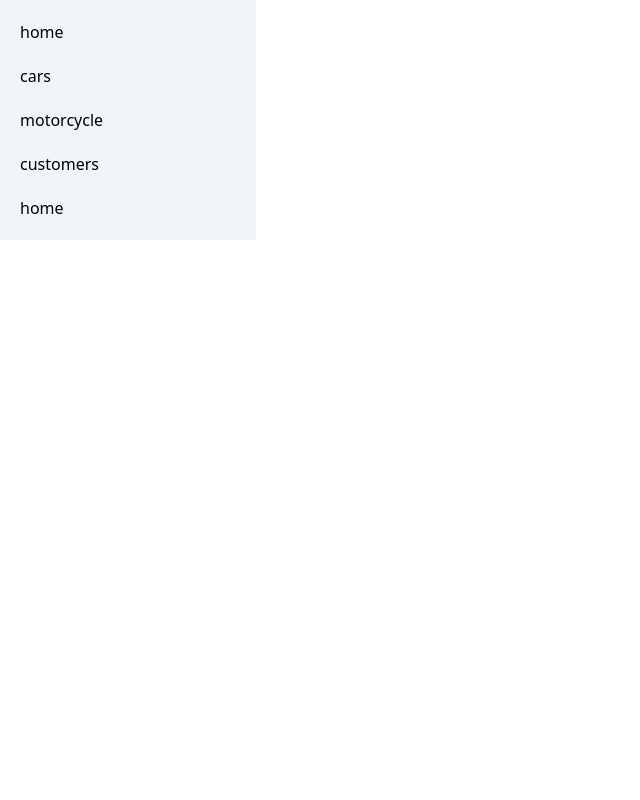
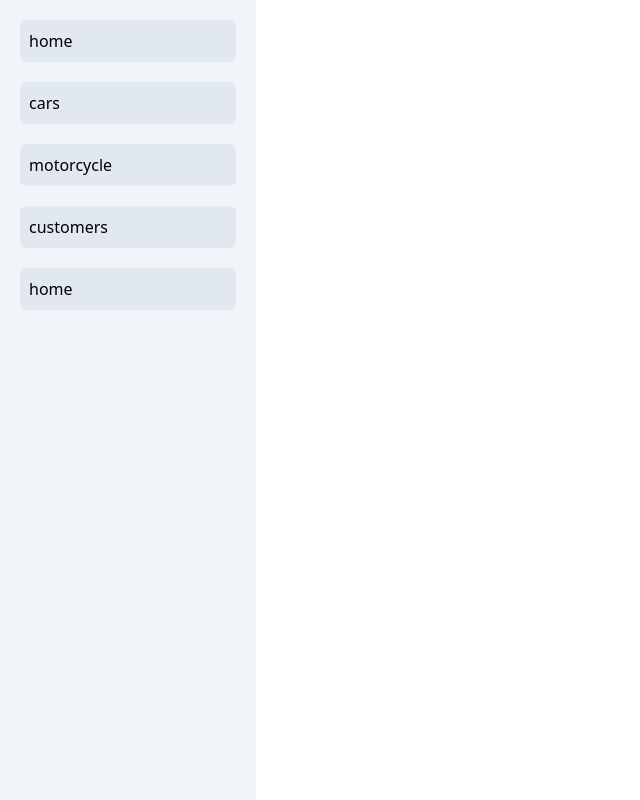
Before and after one commit to Elsayed-Rady-Elsayed/GARAGE-SYSTEM, a React (Vite) app: page / in a window 1280 px wide. Shown: the whole page, without its empty margins (0-640 px from the left). Built offline with nearby package versions, Linux system fonts and the light colour scheme.

Commit message:
add start

```diff
--- a/src/components/SideBar.jsx
+++ b/src/components/SideBar.jsx
@@ -2,13 +2,25 @@ import React from "react";
 import { Link } from "react-router-dom";
 
 const SideBar = () => {
+  const linkStyle =
+    "bg-slate-200 p-2 rounded-md border border-transparent hover:bg-transparent hover:border hover:border-slate-200";
   return (
-    <div className="flex flex-col gap-5 p-5 bg-slate-100 w-[20%]">
-      <Link to={"/"}>home</Link>
-      <Link to={"/cars"}>cars</Link>
-      <Link to={"/motorcycle"}>motorcycle</Link>
-      <Link to={"/customers"}>customers</Link>
-      <Link to={"/"}>home</Link>
+    <div className="flex flex-col gap-5 p-5 bg-slate-100 w-[20%] h-[100vh]">
+      <Link to={"/"} className={linkStyle}>
+        home
+      </Link>
+      <Link to={"/cars"} className={linkStyle}>
+        cars
+      </Link>
+      <Link to={"/motorcycle"} className={linkStyle}>
+        motorcycle
+      </Link>
+      <Link to={"/customers"} className={linkStyle}>
+        customers
+      </Link>
+      <Link to={"/"} className={linkStyle}>
+        home
+      </Link>
     </div>
   );
 };
--- a/src/views/Cars.jsx
+++ b/src/views/Cars.jsx
@@ -1,7 +1,19 @@
 import React from "react";
 
 const Cars = () => {
-  return <div className="w-[50%]"> car</div>;
+  return (
+    <div className="flex-1 md:p-5">
+      <h2>cars</h2>
+      <table className="table-auto border w-full border-collapse">
+        <tr className="border">
+          <th className="border">owner</th>
+          <th className="border">type</th>
+          <th className="border">model</th>
+          <th className="border">plate number</th>
+        </tr>
+      </table>
+    </div>
+  );
 };
 
 export default Cars;
```
